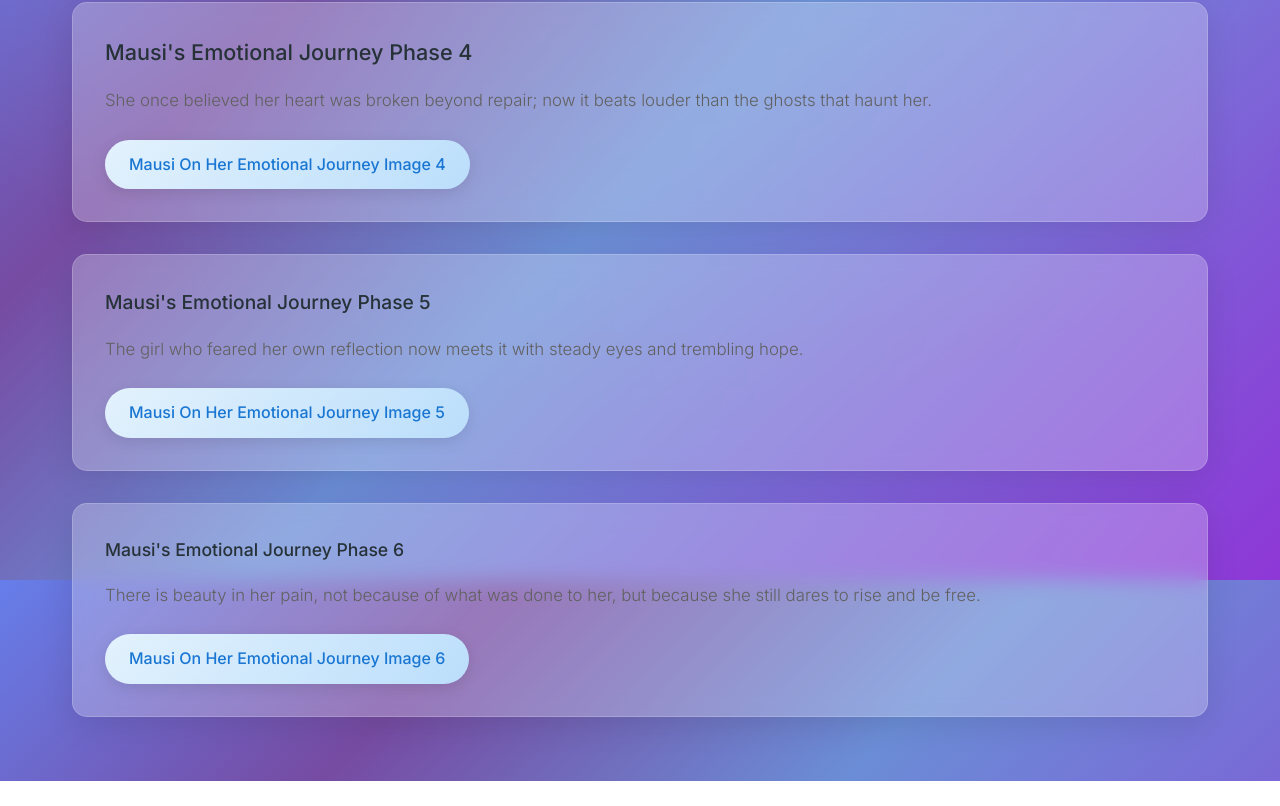
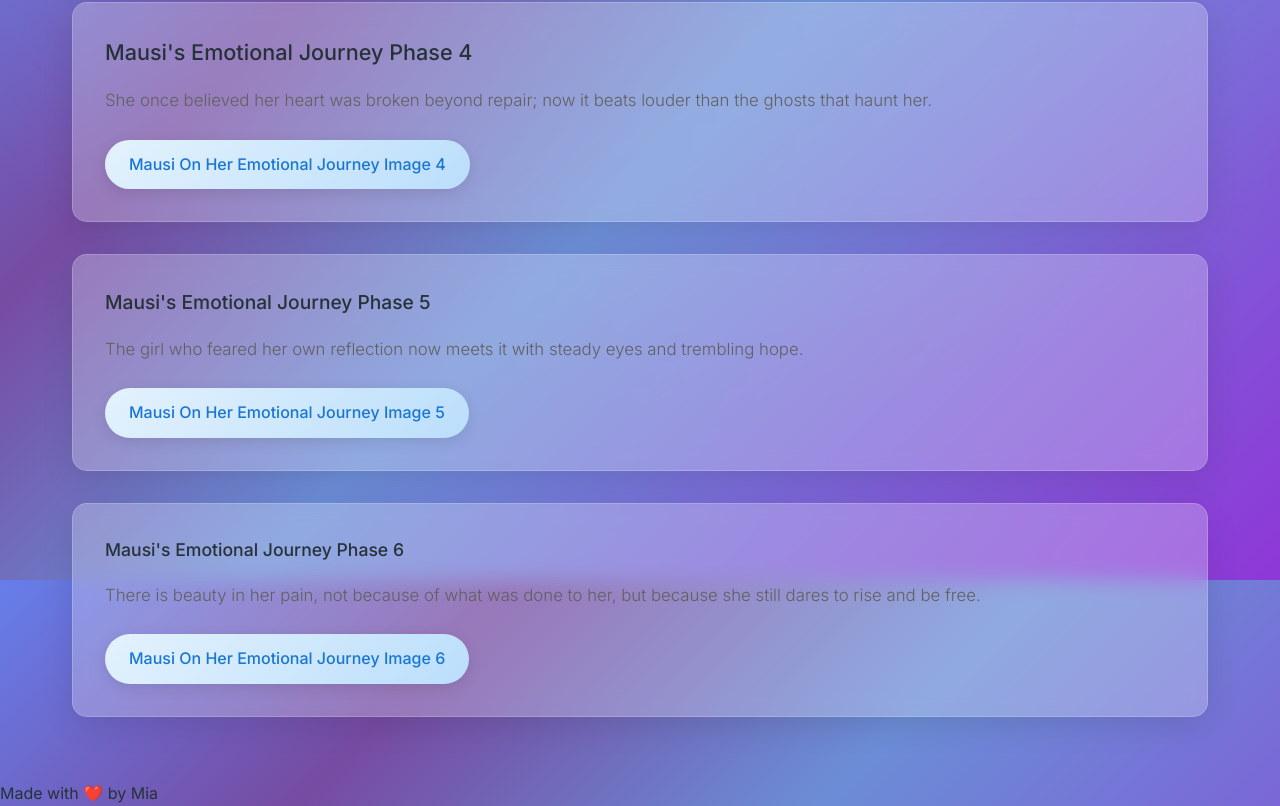
Before and after one commit to miasmith81/CSS-Basics---Selectors-Assignment, a plain HTML site: page index.html in a window 1280 px wide. Shown: the part 1020-1826 px from the top of the page. Before the commit the page ends 1801 px from the top, so only its background shows below. Drawn offline with Linux system fonts and the light colour scheme.

Commit message:
Add footer with author credit to index.html

```diff
--- a/index.html
+++ b/index.html
@@ -62,5 +62,7 @@
             </div>
         </section>
     </main>
+
+    <footer>Made with ❤️ by Mia</footer>
 </body>
 </html>
```
